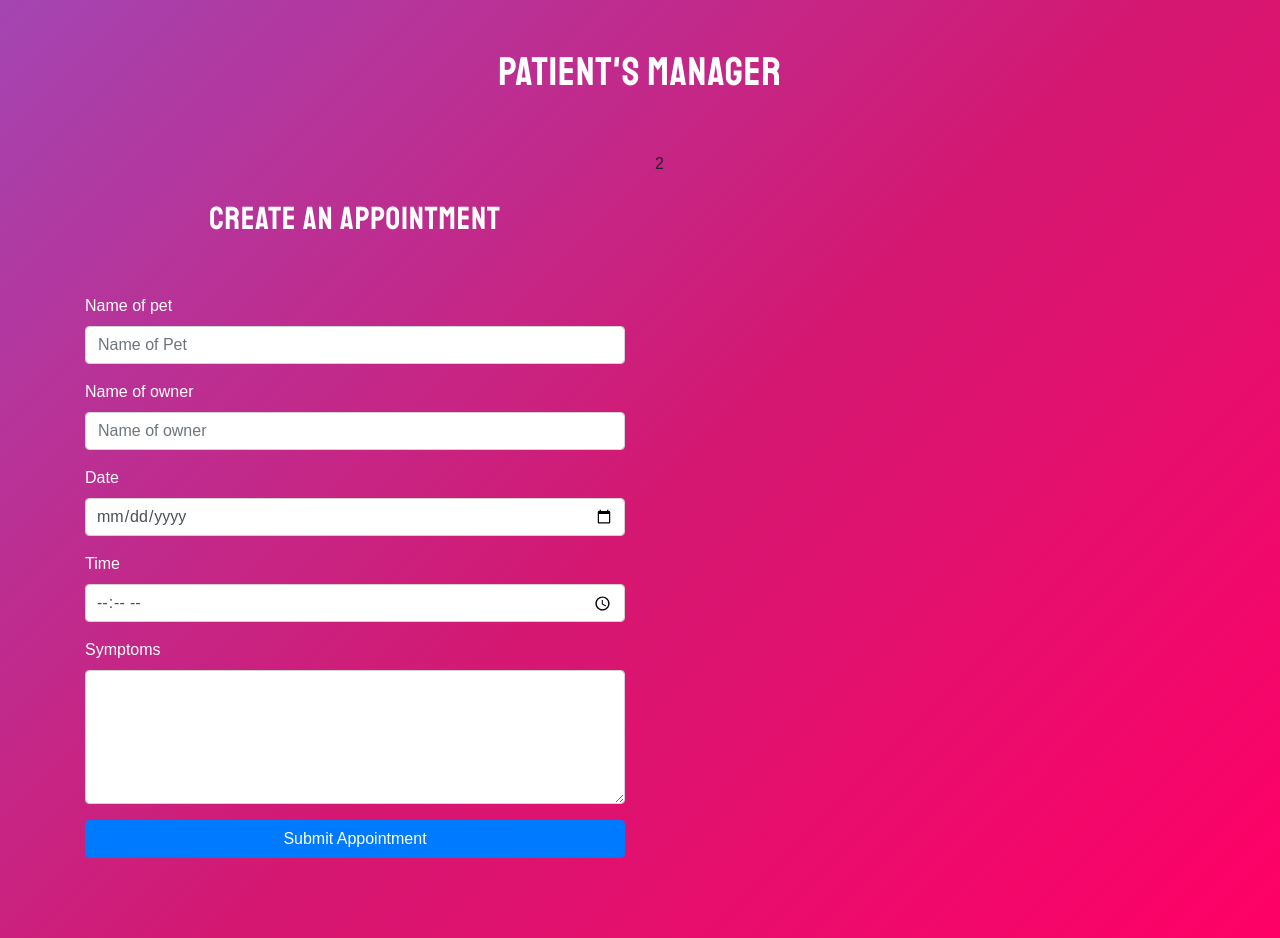
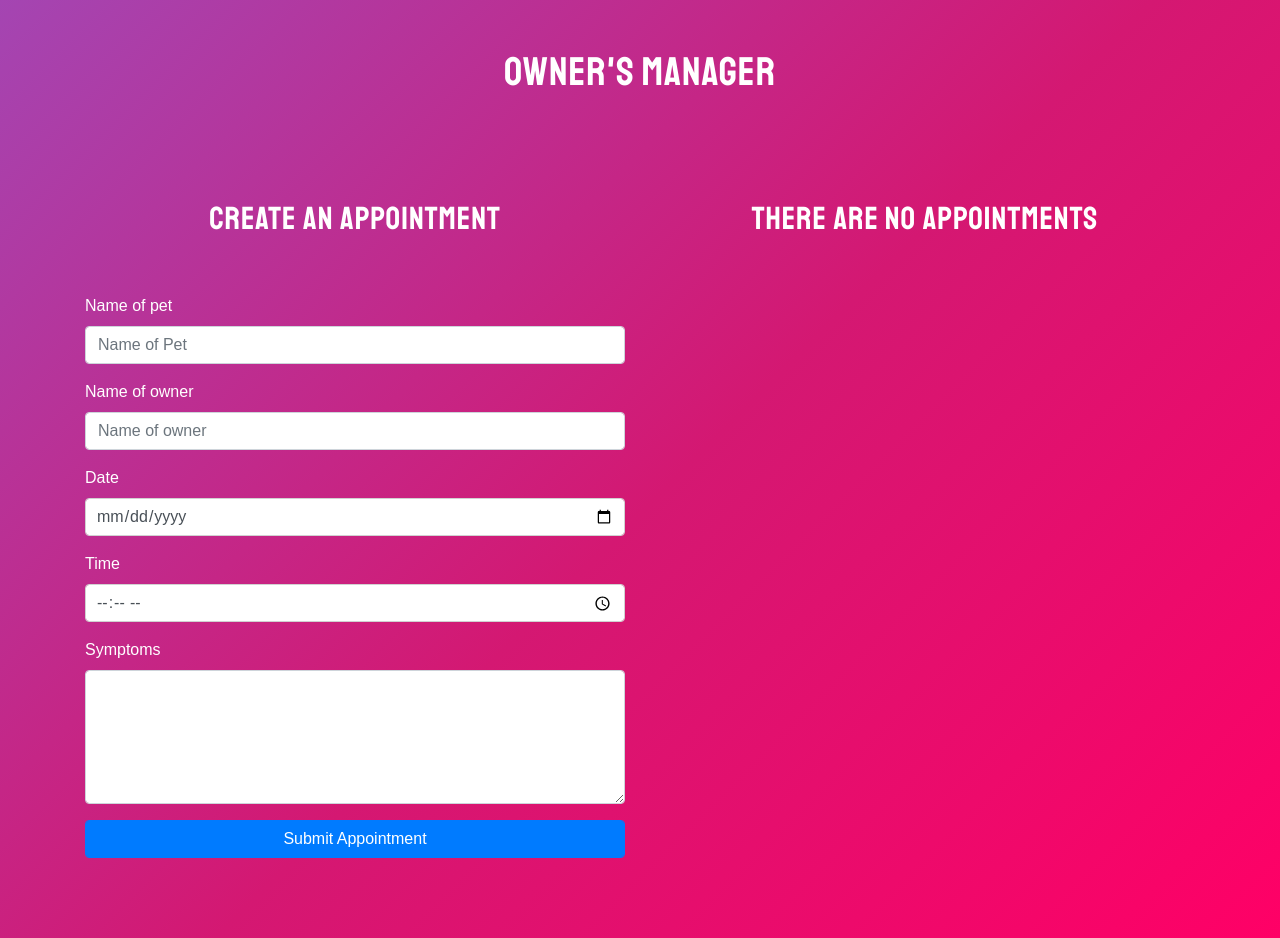
Before and after one commit to junnaruse99/date-appointment, a React (Create React App) app: page / in a window 1280 px wide. Built offline with nearby package versions, Linux system fonts and the light colour scheme.

Commit message:
Store appointments in local storage

```diff
--- a/src/App.js
+++ b/src/App.js
@@ -1,24 +1,60 @@
-import React, { useState } from 'react';
+import React, { useState, useEffect } from 'react';
 import Form from './components/Form';
+import Appointment from './components/Appointment';
 
 function App() {
 
+  // Appointment in local storage
+  let initialAppointments = JSON.parse(localStorage.getItem('appointments'));
+  if(!initialAppointments) {
+    initialAppointments = [];
+  }
+
+  // Array of appointments
   const [ appointments, setAppointments ] = useState([]);
 
+  // Use effect for run functions when there is a state change
+  useEffect( () => {
+    if(initialAppointments) {
+      localStorage.setItem('appointments', JSON.stringify(appointments))
+    }
+    else {
+      localStorage.setItem('appointments', JSON.stringify([]))
+    }
+  }, [appointments] );
+  // Inside array is the element to look for in case of state change
+
+  // Function that take actual appointment and add it
   const creatAppointment = appointment => {
     setAppointments([...appointments, appointment]);
   }
 
+  // Function that deletes an appointment
+  const deleteAppointment = id => {
+    const newAppointment = appointments.filter(appointment => appointment.id !== id);
+    setAppointments(newAppointment);
+  }
+
+  // Conditional message, when there are no appointments
+  const title = appointments.length === 0 ? 'There are no appointments' : 'Manage your appointments';
+
   return (
     <>
-      <h1>Patient's manager</h1>
+      <h1>Owner's manager</h1>
       <div className="container">
         <div className="row">
           <div className="col-12 col-md-6">
             <Form creatAppointment={creatAppointment}/>
           </div>
           <div className="col-12 col-md-6">
-            2
+            <h2>{title}</h2>
+            {appointments.map(appointment => (
+              <Appointment
+                key={appointment.id}
+                appointment={appointment}
+                deleteAppointment={deleteAppointment}
+              />
+            ))}
           </div>
         </div>
       </div>
```
